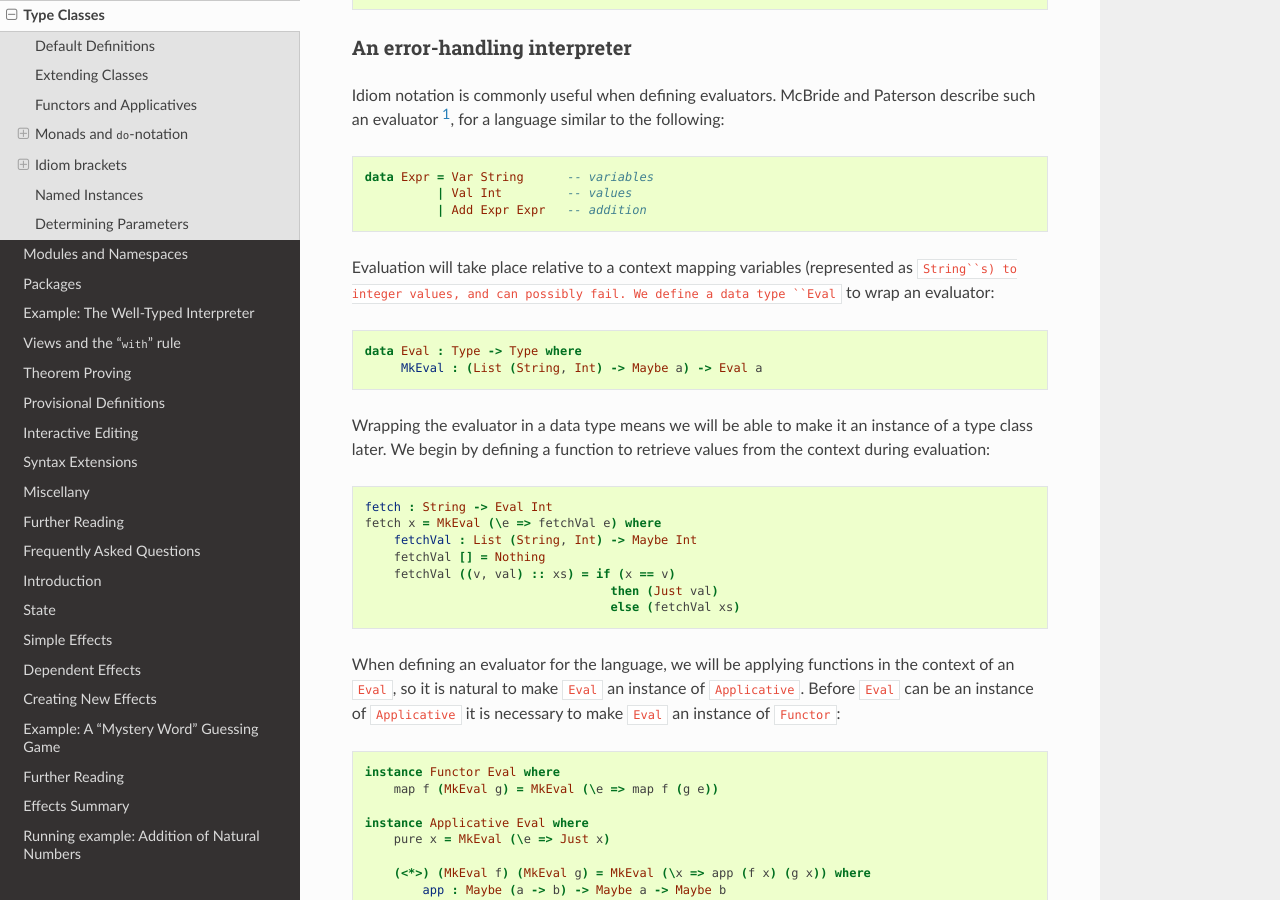
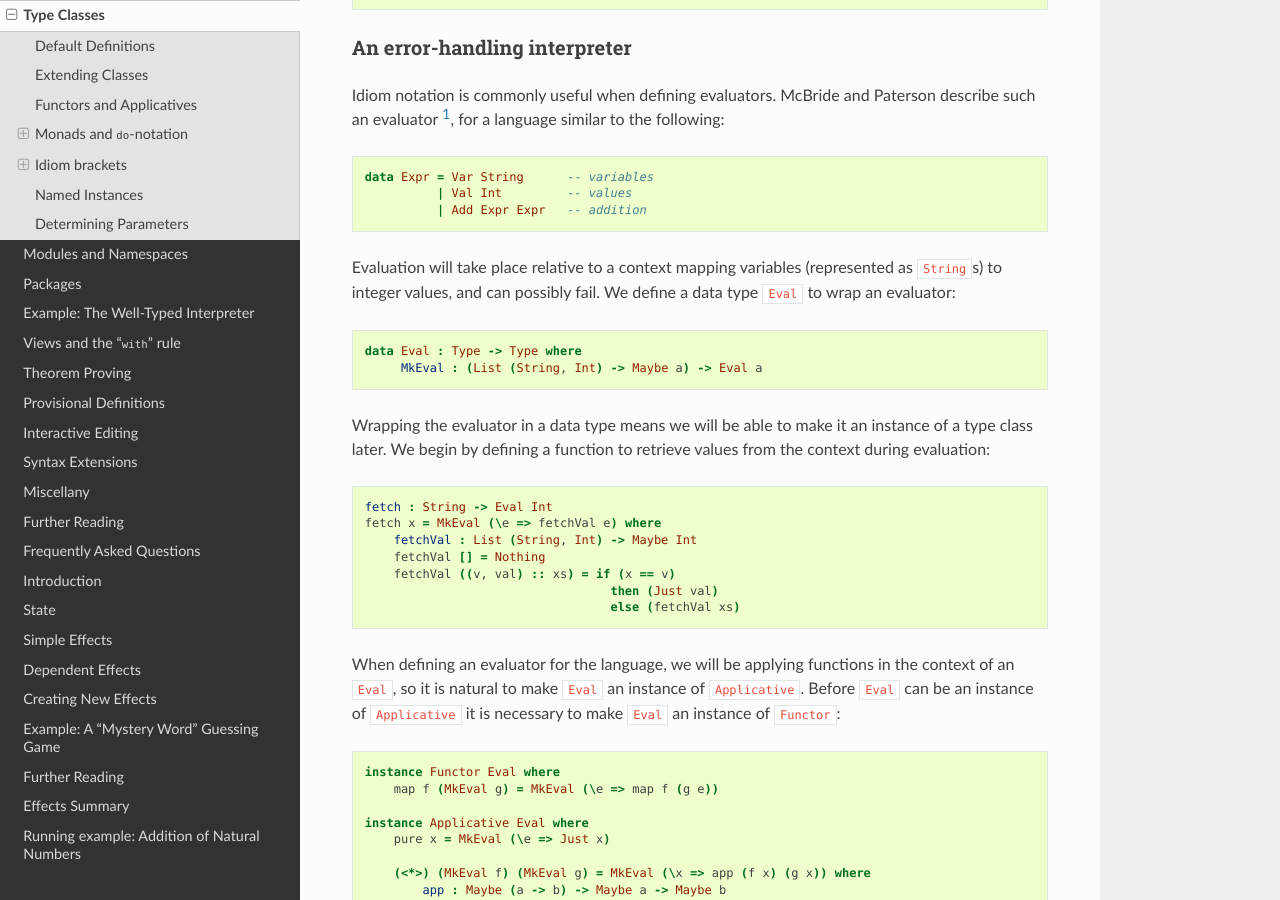
Before and after one commit to idris-lang/Idris-dev, a Sphinx documentation site: the page built from docs/tutorial/classes.rst, in a window 1280 px wide and 900 px high, scrolled down 6933 px. Built offline with Sphinx 7.4.7 and the Read the Docs theme 2.0.0, drawn with Linux system fonts in a browser that asks for light colours; formulas are drawn with MathJax 3.

```diff
--- a/docs/tutorial/classes.rst
+++ b/docs/tutorial/classes.rst
@@ -399,7 +399,7 @@ to the following:
               | Add Expr Expr   -- addition
 
 Evaluation will take place relative to a context mapping variables
-(represented as ``String``s) to integer values, and can possibly fail.
+(represented as ``String``\s) to integer values, and can possibly fail.
 We define a data type ``Eval`` to wrap an evaluator:
 
 .. code-block:: idris
```
